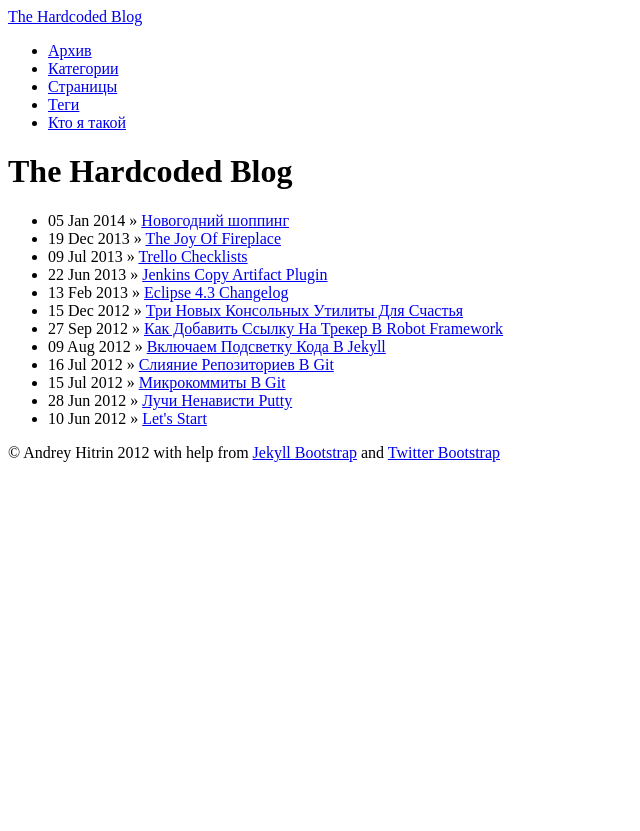
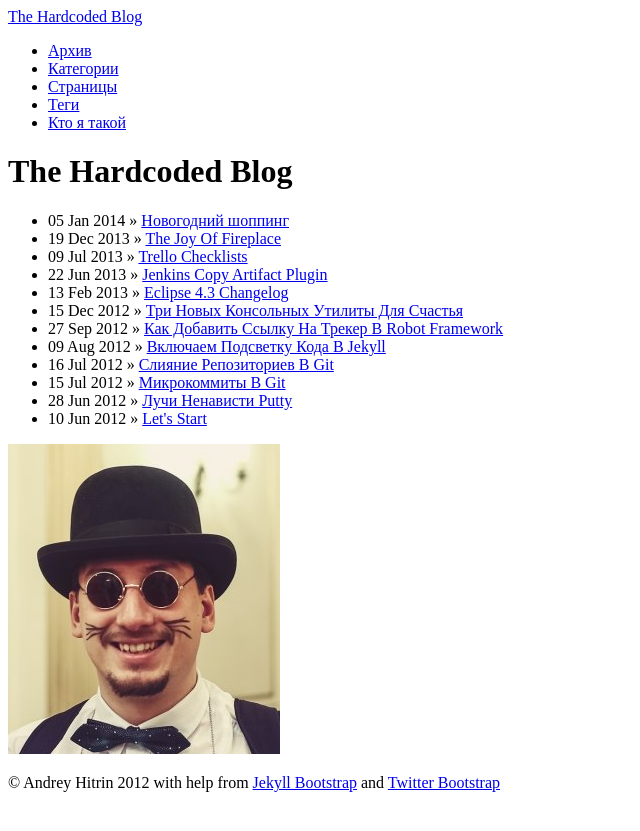
Before and after one commit to ahitrin/ahitrin.github.com, a Jekyll site: the page built from index.md, in a window 1280 px wide. Shown: the top 831 px of the page, without its empty margins (0-640 px from the left). Built offline with Jekyll 4.4.1, drawn with Linux system fonts in a browser that asks for light colours.

Commit message:
Photo at work

```diff
--- a/_includes/themes/twitter/page.html
+++ b/_includes/themes/twitter/page.html
@@ -3,7 +3,11 @@
 </div>
 
 <div class="row">
-  <div class="span12">
+  <div class="span8">
     {{ content }}
   </div>
+
+  <div class="span4">
+    <a href="/whoiam.html"><img src="/images/face.png"/></a>
+  </div>
 </div>
--- a/_includes/themes/twitter/post.html
+++ b/_includes/themes/twitter/post.html
@@ -26,6 +26,7 @@
   </div>
 
   <div class="span4">
+    <a href="/whoiam.html"><img src="/images/face.png"/></a>
     <h4>Published</h4>
     <div class="date"><span>{{ page.date | date_to_long_string }}</span></div>
 
```
